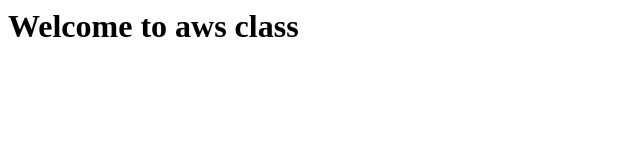
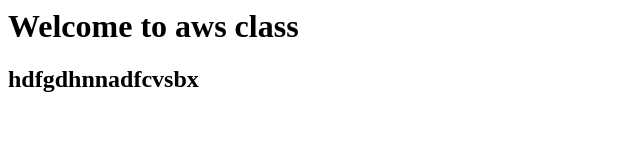
Before and after one commit to bhargavibairagoni/DEVOPS, a plain HTML site: page index.html in a window 1280 px wide. Shown: the whole page, without its empty margins (0-640 px from the left). Drawn offline with Linux system fonts and the light colour scheme.

Commit message:
index.html

```diff
--- a/index.html
+++ b/index.html
@@ -1 +1,2 @@
 <h1>Welcome to aws class</h1>
+<h2>hdfgdhnnadfcvsbx</h2>
```
